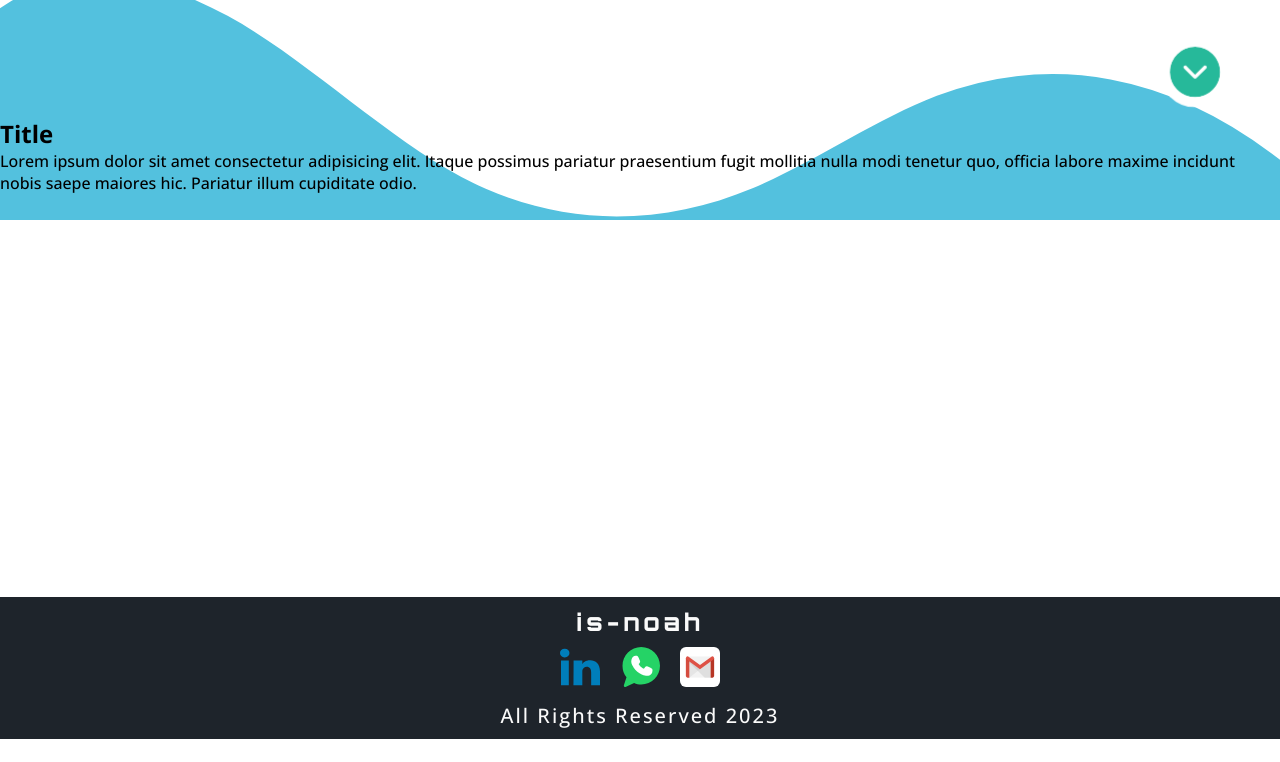
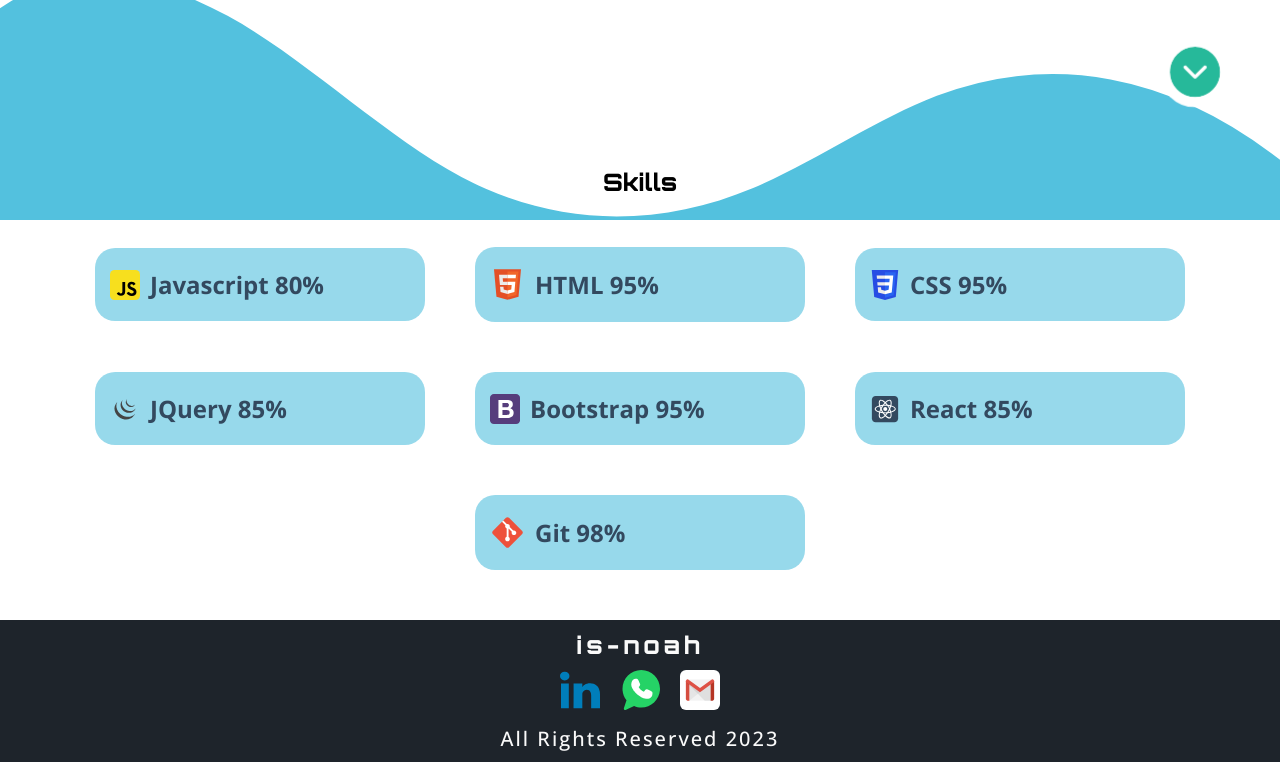
Before and after one commit to is-noah/is-noah.github.io, a plain HTML site: page index.html in a window 1280 px wide. Shown: the part 580-1342 px from the top of the page. Before the commit the page ends 1319 px from the top, so only its background shows below. Drawn offline with nearby package versions, Linux system fonts and the light colour scheme.

Commit message:
added skill section

```diff
--- a/index.html
+++ b/index.html
@@ -68,10 +68,37 @@
     </div>
 
     <section id="skills_section">
-        <h2> Title </h2>
-        <p>Lorem ipsum dolor sit amet consectetur adipisicing elit. Itaque possimus pariatur praesentium fugit mollitia
-            nulla modi tenetur quo, officia labore maxime incidunt nobis saepe maiores hic. Pariatur illum cupiditate
-            odio.</p>
+        <h1> Skills </h1>
+        <div class="skills_containers">
+            <div class="skill">
+                <img src="./static/svg/javascript-svgrepo-com.svg" alt="" width="30">
+                <h2> Javascript <span>80%</span> </h2>
+            </div>
+            <div class="skill">
+                <img src="./static/svg/html-svgrepo-com.svg" alt="" width="35">
+                <h2> HTML <span>95%</span> </h2>
+            </div>
+            <div class="skill">
+                <img src="./static/svg/css3-svgrepo-com.svg" alt="" width="30">
+                <h2> CSS <span>95%</span> </h2>
+            </div>
+            <div class="skill">
+                <img src="./static/svg/jquery-logo-svgrepo-com.svg" alt="" width="30">
+                <h2> JQuery <span>85%</span> </h2>
+            </div>
+            <div class="skill">
+                <img src="./static/svg/bootstrap-4-logo-svgrepo-com.svg" alt="" width="30">
+                <h2> Bootstrap <span>95%</span> </h2>
+            </div>
+            <div class="skill">
+                <img src="./static/svg/react-logo-programming-2-svgrepo-com.svg" alt="" width="30">
+                <h2> React <span>85%</span> </h2>
+            </div>
+            <div class="skill">
+                <img src="./static/svg/git-svgrepo-com.svg" alt="" width="35">
+                <h2> Git <span>98%</span> </h2>
+            </div>
+        </div>
     </section>
 
     <footer>
--- a/static/css/style.css
+++ b/static/css/style.css
@@ -5,7 +5,6 @@
   margin: 0;
   font-family: "Open Sans", sans-serif;
 }
-
 nav {
   height: 60px;
   background-color: #33495f;
@@ -133,9 +132,7 @@ nav {
   border-radius: 50%;
   padding: 10px;
 }
-#skills_section {
-  height: 60vh;
-}
+
 footer {
   background: #1e242b;
   display: flex;
@@ -144,14 +141,12 @@ footer {
   flex-direction: column;
   padding-top: 10px;
   padding-bottom: 10px;
-
 }
 footer > h1 {
   color: #fafafa;
   font-family: "Orbitron", sans-serif;
   letter-spacing: 4px;
   font-size: 24px;
-
 }
 footer > p {
   color: #fafafa;
@@ -166,7 +161,52 @@ footer > p {
   margin-top: 10px;
   margin-bottom: 10px;
 }
+#skills_section > h1 {
+  font-family: "Orbitron", sans-serif;
+  margin-bottom: 50px;
+}
+#skills_section {
+  display: flex;
+  flex-direction: column;
+  justify-content: flex-start;
+  padding-top: 50px;
+  padding-bottom: 50px;
+  align-items: center;
+}
+.skills_containers {
+  display: flex;
+  justify-content: center;
+  align-items: center;
+  gap: 50px;
+  flex-wrap: wrap;
+  max-width: 1200px;
+}
+.skill {
+  display: flex;
+  gap: 10px;
+  justify-content: flex-start;
+  align-items: center;
+  background: #53c0de9a;
+  padding: 20px 15px;
+  border-radius: 20px;
+  width: 300px;
+  transition: ease-in-out 0.5s;
+}
+.skill:hover{
+  transform: scale(1.1);
+  cursor: pointer;
+  transition: ease-in-out 0.5s;
+}
+.skill > h2 {
+  color:  #33495f;
+}
+.skill > h2 > span {
+  font-weight: bold;
+}
 @media screen and (max-width: 992px) {
+  .skills_containers {
+    gap: 20px;
+  }
   .nav_links {
     margin-right: 10px;
     gap: 5px;
```
Also changed, not shown: static/svg/bootstrap-4-logo-svgrepo-com.svg (added), static/svg/css3-svgrepo-com.svg (added), static/svg/git-svgrepo-com.svg (added), static/svg/html-svgrepo-com.svg (added), static/svg/jquery-logo-svgrepo-com.svg (added).
